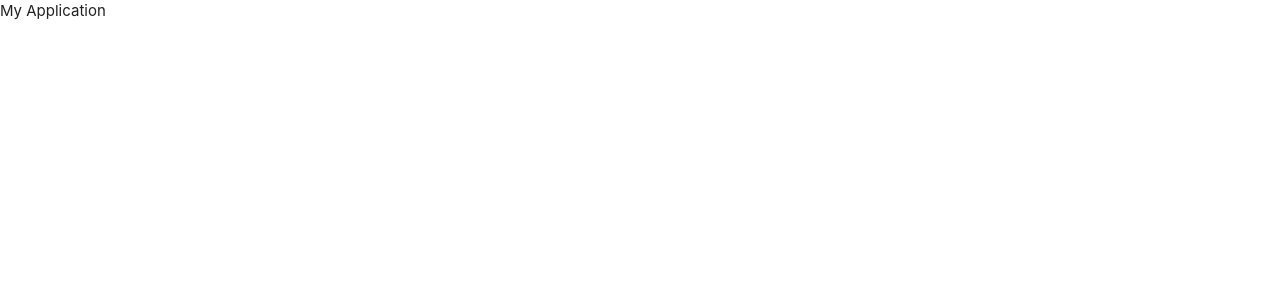
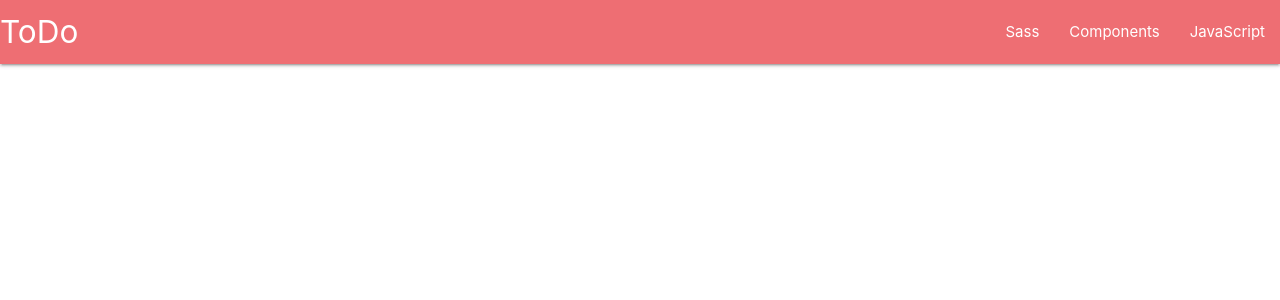
Before and after one commit to JakeSchwa/toDo, a React (Create React App) app: page / in a window 1280 px wide. Shown: the top 300 px of the page. Built offline with nearby package versions, Linux system fonts and the light colour scheme; the HTML template or start-up script is replaced by a standard one.

Commit message:
pushing changes

```diff
--- a/db.json
+++ b/db.json
@@ -1,9 +1,7 @@
 {
-    "posts": [
-      { "id": 1, "title": "json-server", "author": "typicode" }
-    ],
-    "comments": [
-      { "id": 1, "body": "some comment", "postId": 1 }
-    ],
-    "profile": { "name": "typicode" }
+    "tasks": [
+      {"id" : 1, "completed" : false, "description" : "make new app"},
+      {"id" : 2, "completed" : false, "description" : "make new app"},
+      {"id" : 3, "completed" : false, "description" : "make new app"}
+    ]
   }
--- a/package.json
+++ b/package.json
@@ -36,6 +36,7 @@
       "last 1 chrome version",
       "last 1 firefox version",
       "last 1 safari version"
-    ]
+    ],
+    "proxy" : "http://localhost:5000/"
   }
 }
--- a/src/App.js
+++ b/src/App.js
@@ -11,7 +11,18 @@ const App = () => {
   })
   return (
     <div className="App">
-      My Application
+
+      <nav>
+    <div class="nav-wrapper">
+      <a href="#test" class="brand-logo">ToDo</a>
+      <ul id="nav-mobile" class="right hide-on-med-and-down">
+        <li><a href="sass.html">Sass</a></li>
+        <li><a href="badges.html">Components</a></li>
+        <li><a href="collapsible.html">JavaScript</a></li>
+      </ul>
+    </div>
+  </nav>
+
     </div>
   );
 }
```
Also changed, not shown: src/layout/tasks/TaskList.js (added, +20 -0 lines), src/layout/tasks/TaskItem.js (added).
